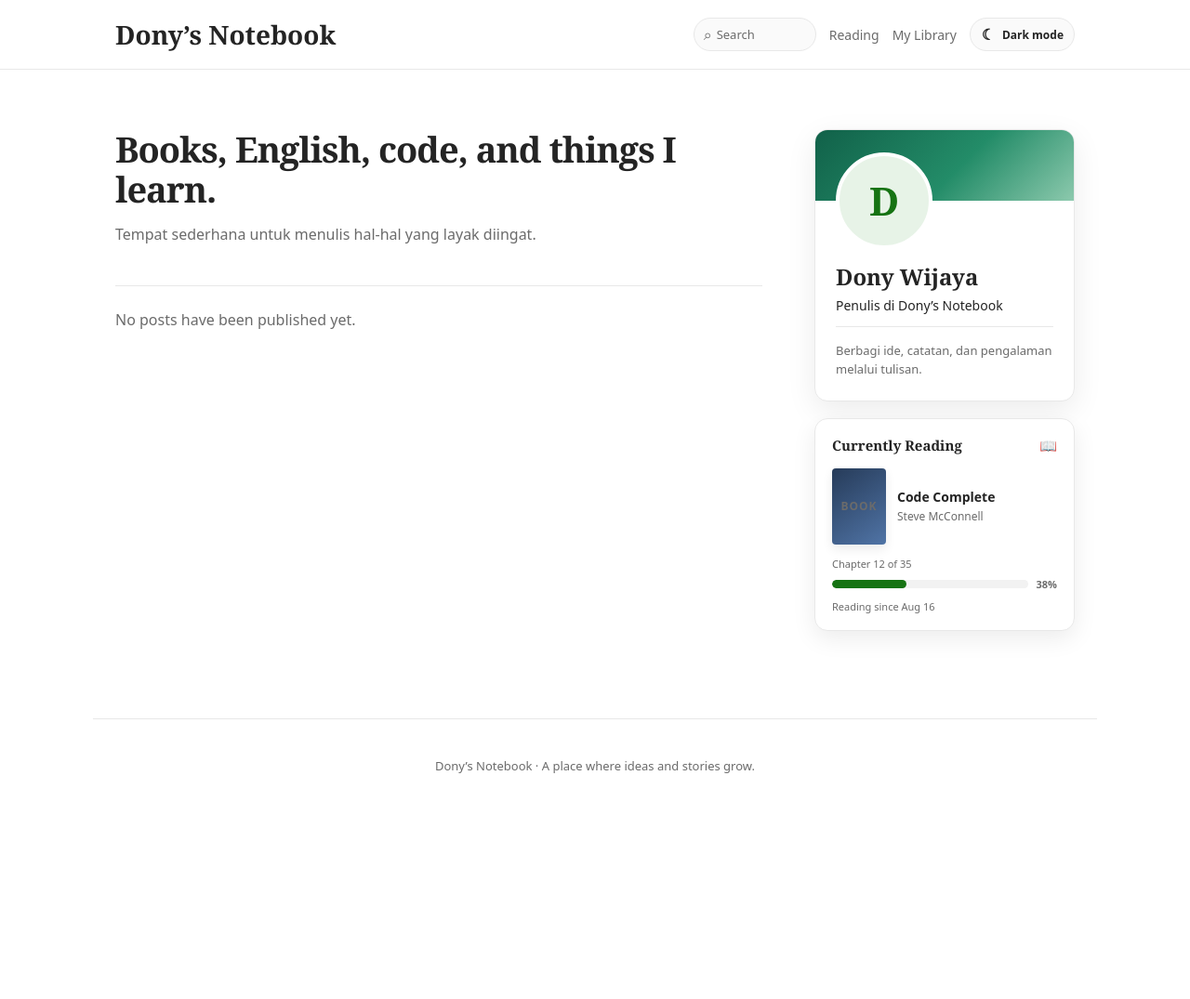
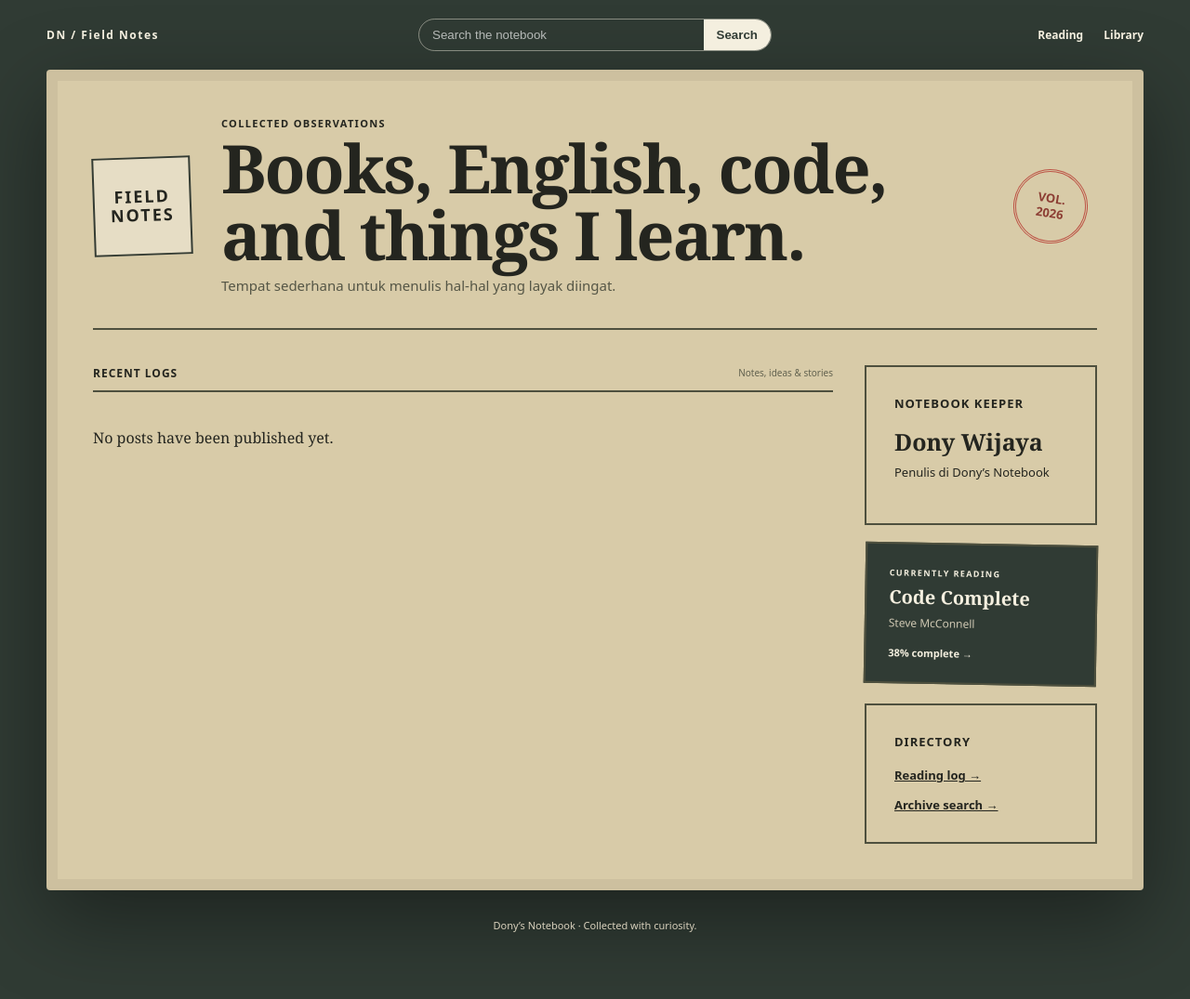
Before and after one commit to donizero8/blog, a Django app: page / in a window 1280 px wide. Shown: the whole page at 93% size. Before the commit the page ends 832 px from the top, so only its background shows below. Run offline with Django 5.2, Linux system fonts and the light colour scheme; data comes from the database, SQL or seed files in the repository; data that the repository does not hold is empty; some libraries are stand-ins or nearby versions.

Commit message:
Add Field Notes frontend design

```diff
--- /dev/null
+++ b/blog/static/blog/notebook-prototypes.css
@@ -0,0 +1,127 @@
+:root { --ink:#24251f; --paper:#f6f0df; --red:#bd5547; --blue:#315f75; --green:#365b46; --line:rgb(58 61 49 / 16%); }
+* { box-sizing:border-box; }
+body { min-height:100vh; margin:0; color:var(--ink); background:#d9d2c2; font-family:Georgia,serif; }
+a { color:inherit; }
+.prototype-back { position:fixed; z-index:20; top:18px; left:20px; padding:8px 12px; border:1px solid rgb(0 0 0 / 16%); border-radius:999px; background:rgb(255 255 255 / 76%); font:600 12px system-ui,sans-serif; text-decoration:none; backdrop-filter:blur(10px); }
+.prototype-switcher { position:fixed; z-index:20; top:18px; right:20px; display:flex; gap:6px; padding:5px; border:1px solid rgb(0 0 0 / 14%); border-radius:999px; background:rgb(255 255 255 / 76%); backdrop-filter:blur(10px); }
+.prototype-switcher a { display:grid; width:30px; height:30px; place-items:center; border-radius:50%; font:700 11px system-ui,sans-serif; text-decoration:none; }
+.prototype-switcher a[aria-current="page"] { background:var(--ink); color:#fff; }
+.kicker,.entry-meta { margin:0; font:700 11px/1.4 system-ui,sans-serif; letter-spacing:1.3px; text-transform:uppercase; }
+
+/* 01 — classic ruled notebook */
+.notebook-classic { padding:72px 22px; background:#d3c9b4; }
+.classic-sheet { position:relative; width:min(920px,100%); min-height:1100px; margin:auto; padding:82px 82px 90px 132px; border-radius:3px 12px 12px 3px; background:repeating-linear-gradient(to bottom,transparent 0,transparent 31px,#c7d3d5 32px),linear-gradient(90deg,transparent 0,transparent 91px,#df8b83 92px,#df8b83 94px,transparent 95px),#fbf8ed; box-shadow:0 28px 70px rgb(42 34 20 / 24%); }
+.classic-sheet::before { position:absolute; inset:0 auto 0 30px; width:20px; background:radial-gradient(circle,#d3c9b4 0 5px,transparent 6px) center 8px/20px 32px repeat-y; content:""; }
+.classic-header { position:relative; min-height:320px; border-bottom:2px solid var(--ink); }
+.classic-header h1 { margin:28px 0 18px; font:italic 700 clamp(58px,9vw,98px)/.82 Georgia,serif; letter-spacing:-5px; }
+.classic-intro { width:min(460px,100%); font-size:18px; line-height:1.7; }
+.hand-note { position:absolute; top:5px; right:0; color:var(--red); font:italic 18px "Comic Sans MS",cursive; transform:rotate(3deg); }
+.classic-date { position:absolute; right:0; bottom:22px; padding:7px 0; border-block:1px solid var(--ink); font:700 11px system-ui,sans-serif; letter-spacing:1px; text-transform:uppercase; }
+.classic-entries article { display:grid; grid-template-columns:56px 1fr; gap:22px; padding:30px 0 25px; border-bottom:1px dashed rgb(36 37 31 / 35%); }
+.entry-number { color:var(--red); font:italic 700 25px Georgia,serif; }
+.classic-entries h2 { margin:4px 0 7px; font-size:28px; line-height:1.15; }
+.classic-entries h2 a { text-decoration-thickness:1px; text-underline-offset:4px; }
+.classic-entries p:last-child { margin:0; max-width:600px; font-size:16px; line-height:1.55; }
+
+/* 02 — structured study journal */
+.notebook-study { padding:76px 24px; background:#e9e5db; font-family:system-ui,sans-serif; }
+.study-desk { width:min(1040px,100%); margin:auto; border:1px solid #bcb8ab; background:#f8f5ec; box-shadow:12px 12px 0 #aeb8ac,0 28px 70px rgb(35 37 31 / 18%); }
+.study-header { display:flex; align-items:end; justify-content:space-between; padding:56px 60px 38px; border-bottom:3px solid var(--ink); }
+.study-header h1 { margin:8px 0 0; font:700 clamp(48px,8vw,82px)/.92 Georgia,serif; letter-spacing:-3px; }
+.study-mark { display:grid; width:98px; height:98px; place-items:center; border:2px solid var(--ink); border-radius:50%; text-align:center; font:800 25px/1 system-ui,sans-serif; transform:rotate(5deg); }
+.study-mark small { font-size:8px; letter-spacing:1px; }
+.study-grid { display:grid; grid-template-columns:1.35fr .9fr; }
+.study-notes,.study-books { padding:42px 48px 56px; }
+.study-books { border-left:1px solid #bcb8ab; background:repeating-linear-gradient(0deg,transparent 0,transparent 27px,rgb(49 95 117 / 10%) 28px); }
+.section-heading { display:flex; align-items:center; gap:12px; margin-bottom:26px; }
+.section-heading span { display:grid; width:30px; height:30px; place-items:center; background:var(--blue); color:white; font:700 11px system-ui,sans-serif; }
+.section-heading h2 { margin:0; font:700 22px Georgia,serif; }
+.study-entry { display:grid; grid-template-columns:58px 1fr; padding:20px 0; border-top:1px solid #c9c4b7; }
+.study-entry > p { color:var(--red); font-size:10px; font-weight:800; letter-spacing:1px; }
+.study-entry h3 { margin:0 0 8px; font:700 22px/1.2 Georgia,serif; }
+.study-entry h3 a { text-decoration:none; }
+.study-entry > span { grid-column:2; color:#66675e; font:14px/1.5 system-ui,sans-serif; }
+.study-book { display:grid; grid-template-columns:34px 1fr auto; gap:12px; align-items:center; padding:16px 0; border-top:1px solid #c9c4b7; text-decoration:none; }
+.study-book span strong,.study-book span small { display:block; }
+.study-book span strong { font:700 15px/1.2 Georgia,serif; }
+.study-book span small { margin-top:4px; color:#6c6c65; font-size:11px; }
+.book-index { color:var(--blue); font-size:11px; font-weight:800; }
+.study-book b { color:var(--green); font-size:12px; }
+.study-books blockquote { margin:40px 0 0; padding:18px 0 0 20px; border-left:3px solid var(--red); font:italic 19px/1.45 Georgia,serif; }
+
+/* 03 — field notes board */
+.notebook-field-notes { padding:76px 24px; background:#303b34; }
+.field-book { width:min(1080px,100%); margin:auto; padding:50px; border-radius:4px; background:#d8cba8; box-shadow:0 30px 90px rgb(0 0 0 / 40%),inset 0 0 0 12px rgb(74 70 50 / 8%); }
+.field-header { display:grid; grid-template-columns:110px 1fr 90px; gap:28px; align-items:center; padding-bottom:34px; border-bottom:2px solid #4e503e; }
+.field-badge { display:grid; width:106px; height:106px; place-items:center; border:2px solid #343b32; background:#e6ddc5; text-align:center; font:900 18px/1.1 system-ui,sans-serif; letter-spacing:2px; transform:rotate(-2deg); }
+.field-header h1 { margin:4px 0 8px; font:700 clamp(42px,7vw,72px)/1 Georgia,serif; letter-spacing:-2px; }
+.field-header > div:nth-child(2) > p:last-child { margin:0; color:#555646; font:15px/1.5 system-ui,sans-serif; }
+.field-stamp { display:grid; width:80px; height:80px; place-items:center; border:3px double var(--red); border-radius:50%; color:#8c3e34; text-align:center; font:800 13px/1.2 system-ui,sans-serif; transform:rotate(9deg); }
+.field-board { display:grid; grid-template-columns:repeat(2,minmax(0,1fr)); gap:28px; padding-top:38px; }
+.field-card,.field-index { position:relative; padding:30px; background:#f4efdF; box-shadow:4px 6px 0 rgb(74 70 50 / 15%); }
+.field-card:nth-child(3n+2) { transform:rotate(1deg); }
+.field-card:nth-child(3n) { transform:rotate(-.7deg); }
+.field-card h2 { margin:8px 0 12px; font:700 27px/1.13 Georgia,serif; }
+.field-card h2 a { text-decoration:none; }
+.field-card > p:not(.entry-meta) { margin:0; color:#55564e; font:15px/1.55 system-ui,sans-serif; }
+.tape { position:absolute; top:-10px; left:50%; width:76px; height:22px; background:rgb(206 193 145 / 65%); transform:translateX(-50%) rotate(-2deg); }
+.field-tags { display:flex; flex-wrap:wrap; gap:8px; margin-top:18px; color:var(--blue); font:700 10px system-ui,sans-serif; }
+.field-index { align-self:start; border:2px solid #4e503e; background:transparent; box-shadow:none; font:13px/1.5 system-ui,sans-serif; }
+.field-index strong { text-transform:uppercase; letter-spacing:1px; }
+.field-index a { font-weight:800; }
+
+/* Selected design — production homepage */
+.visually-hidden { position:absolute; width:1px; height:1px; overflow:hidden; clip:rect(0,0,0,0); white-space:nowrap; }
+.field-notes-home { padding:0 24px 72px; }
+.field-home-nav { display:grid; grid-template-columns:1fr minmax(240px,380px) 1fr; align-items:center; gap:24px; width:min(1180px,100%); margin:0 auto; padding:20px 0; color:#f4efdf; font:700 12px system-ui,sans-serif; }
+.field-home-nav a { color:inherit; text-decoration:none; }
+.field-home-brand { letter-spacing:1.5px; }
+.field-home-links { display:flex; justify-content:flex-end; gap:22px; }
+.field-home-search { display:flex; overflow:hidden; border:1px solid rgb(244 239 223 / 45%); border-radius:999px; }
+.field-home-search input { min-width:0; flex:1; padding:9px 14px; border:0; outline:0; background:transparent; color:#fff; }
+.field-home-search input::placeholder { color:rgb(255 255 255 / 65%); }
+.field-home-search button { padding:8px 14px; border:0; background:#f4efdf; color:#303b34; cursor:pointer; font-weight:800; }
+.field-home-book { width:min(1180px,100%); }
+.field-home-layout { display:grid; grid-template-columns:minmax(0,1fr) 250px; gap:34px; padding-top:38px; }
+.field-home-layout .field-board { padding-top:0; }
+.field-section-label { display:flex; align-items:center; justify-content:space-between; margin-bottom:22px; padding-bottom:10px; border-bottom:2px solid #4e503e; font:800 12px system-ui,sans-serif; letter-spacing:1px; }
+.field-section-label small { color:#62624f; font-weight:500; letter-spacing:0; }
+.field-home-aside { display:grid; align-content:start; gap:20px; }
+.field-home-aside .field-index { width:100%; }
+.field-home-aside h2 { margin:14px 0 7px; font:700 25px Georgia,serif; }
+.field-home-aside p { margin:0 0 14px; }
+.field-home-aside small { color:#62624f; }
+.field-reading { display:grid; gap:8px; padding:24px; border:2px solid #4e503e; background:#303b34; color:#f4efdf; text-decoration:none; transform:rotate(1deg); }
+.field-reading span { font:800 9px system-ui,sans-serif; letter-spacing:1.4px; }
+.field-reading strong { font:700 20px/1.15 Georgia,serif; }
+.field-reading small { color:#cfc8b3; font:12px system-ui,sans-serif; }
+.field-reading b { margin-top:8px; font:800 11px system-ui,sans-serif; }
+.field-directory { display:grid; gap:12px; }
+.field-directory strong { margin-bottom:5px; }
+.load-more-wrap { display:grid; justify-items:center; gap:8px; padding:34px 0 8px; }
+.load-more { padding:11px 18px; border:2px solid #4e503e; background:transparent; color:#343b32; font:800 12px system-ui,sans-serif; letter-spacing:.5px; text-decoration:none; text-transform:uppercase; }
+.load-more:hover { background:#343b32; color:#f4efdf; }
+.load-more-status { min-height:18px; margin:0; font:11px system-ui,sans-serif; }
+.field-home-footer { padding:30px 10px 0; color:#d8d0bc; font:11px system-ui,sans-serif; text-align:center; }
+
+@media (max-width:760px) {
+  .prototype-back { position:absolute; }
+  .classic-sheet { padding:80px 28px 70px 62px; background:repeating-linear-gradient(to bottom,transparent 0,transparent 31px,#c7d3d5 32px),linear-gradient(90deg,transparent 0,transparent 42px,#df8b83 43px,#df8b83 45px,transparent 46px),#fbf8ed; }
+  .classic-sheet::before { left:8px; }
+  .classic-header { min-height:360px; }
+  .classic-date { position:static; display:inline-block; margin-top:16px; }
+  .study-header { padding:48px 28px 30px; }
+  .study-mark { width:70px; height:70px; }
+  .study-grid { grid-template-columns:1fr; }
+  .study-notes,.study-books { padding:34px 28px; }
+  .study-books { border-top:1px solid #bcb8ab; border-left:0; }
+  .field-book { padding:28px 22px; }
+  .field-header { grid-template-columns:74px 1fr; }
+  .field-badge { width:72px; height:72px; font-size:12px; }
+  .field-stamp { display:none; }
+  .field-board { grid-template-columns:1fr; }
+  .field-home-nav { grid-template-columns:1fr auto; }
+  .field-home-search { grid-column:1/-1; grid-row:2; }
+  .field-home-layout { grid-template-columns:1fr; }
+  .field-home-aside { grid-template-columns:1fr; }
+}
--- a/blog/urls.py
+++ b/blog/urls.py
@@ -5,6 +5,7 @@ from . import views
 app_name = "blog"
 urlpatterns = [
     path("", views.post_list, name="list"),
+    path("prototypes/notebook/<slug:variant>/", views.notebook_prototype, name="notebook_prototype"),
     path("search/", views.search, name="search"),
     path("reading/", views.reading_timeline, name="reading_timeline"),
     path("library/", views.library, name="library"),
--- a/blog/views.py
+++ b/blog/views.py
@@ -1,14 +1,57 @@
 from django.contrib import messages
 from django.core.paginator import Paginator
 from django.db.models import Prefetch, Q
+from django.http import Http404
 from django.shortcuts import get_object_or_404, redirect, render
 from .forms import CommentForm
 from .models import Book, Comment, Post
 
+
+NOTEBOOK_PROTOTYPES = {
+    "classic": {
+        "number": "01",
+        "name": "Classic Notebook",
+        "description": "A quiet ruled-paper journal with handwritten details.",
+    },
+    "study": {
+        "number": "02",
+        "name": "Study Journal",
+        "description": "A structured study desk for articles, books, and progress.",
+    },
+    "field-notes": {
+        "number": "03",
+        "name": "Field Notes",
+        "description": "A compact explorer’s log with cards, stamps, and annotations.",
+    },
+}
+
+
+def notebook_prototype(request, variant):
+    prototype = NOTEBOOK_PROTOTYPES.get(variant)
+    if prototype is None:
+        raise Http404("Prototype tidak ditemukan.")
+    posts = (
+        Post.objects.filter(status=Post.Status.PUBLISHED)
+        .select_related("author")
+        .prefetch_related("tags")[:6]
+    )
+    books = Book.objects.all()[:4]
+    return render(
+        request,
+        "blog/notebook_prototype.html",
+        {
+            "prototype": prototype,
+            "prototype_key": variant,
+            "prototype_choices": NOTEBOOK_PROTOTYPES,
+            "posts": posts,
+            "books": books,
+        },
+    )
+
 def post_list(request):
     posts = Post.objects.filter(status=Post.Status.PUBLISHED).select_related("author").prefetch_related("tags")
     page = Paginator(posts, 5).get_page(request.GET.get("page"))
-    context = {"posts": page.object_list, "page": page}
+    context = {"posts": page.object_list, "page": page, "field_notes_home": True}
     if request.headers.get("X-Requested-With") == "XMLHttpRequest":
         response = render(request, "blog/_post_cards.html", context)
         response["X-Next-Page"] = page.next_page_number() if page.has_next() else ""
--- a/templates/blog/_post_cards.html
+++ b/templates/blog/_post_cards.html
@@ -1,9 +1,19 @@
 {% load i18n %}
 {% for post in posts %}
+{% if field_notes_home %}
+<article class="field-card field-card-{{ forloop.counter }}">
+  <span class="tape" aria-hidden="true"></span>
+  <p class="entry-meta">LOG {{ forloop.counter|stringformat:"02d" }} · {% language "en" %}{{ post.published_at|date:"M j" }}{% endlanguage %}</p>
+  <h2><a href="{{ post.get_absolute_url }}">{{ post.title }}</a></h2>
+  <p>{{ post.excerpt|truncatewords:22 }}</p>
+  {% if post.tags.all %}<div class="field-tags">{% for tag in post.tags.all %}<span>#{{ tag.name }}</span>{% endfor %}</div>{% endif %}
+</article>
+{% else %}
 <article class="post-card">
   <a href="{{ post.get_absolute_url }}"><h2>{{ post.title }}</h2></a>
   {% if post.excerpt %}<p>{{ post.excerpt }}</p>{% endif %}
   {% if post.tags.all %}<div class="tag-list">{% for tag in post.tags.all %}<span>{{ tag.name }}</span>{% endfor %}</div>{% endif %}
   <div class="meta">{{ post.author.get_full_name|default:post.author.username }} · {% language "en" %}{{ post.published_at|date:"F j, Y" }}{% endlanguage %}</div>
 </article>
+{% endif %}
 {% empty %}<p class="empty">No posts have been published yet.</p>{% endfor %}
--- a/templates/blog/post_list.html
+++ b/templates/blog/post_list.html
@@ -1,13 +1,63 @@
-{% extends "base.html" %}
 {% load static %}
-{% block content %}
-<section class="hero"><h1>{{ site_profile.hero_title }}</h1><p>{{ site_profile.hero_description }}</p></section>
-<div id="post-list" data-post-list>{% include "blog/_post_cards.html" %}</div>
-{% if page.has_next %}
-  <div class="load-more-wrap">
-    <a class="load-more" href="?page={{ page.next_page_number }}" data-load-more data-next-page="{{ page.next_page_number }}">Load more</a>
-    <p class="load-more-status" data-load-status role="status" aria-live="polite"></p>
-  </div>
-{% endif %}
-{% endblock %}
-{% block extra_js %}<script src="{% static 'blog/load-more.js' %}" defer></script>{% endblock %}
+<!doctype html>
+<html lang="en">
+<head>
+  <meta charset="utf-8">
+  <meta name="viewport" content="width=device-width,initial-scale=1">
+  <title>Dony’s Notebook</title>
+  <link rel="stylesheet" href="{% static 'blog/notebook-prototypes.css' %}">
+</head>
+<body class="notebook-field-notes field-notes-home">
+  <nav class="field-home-nav" aria-label="Main navigation">
+    <a class="field-home-brand" href="{% url 'blog:list' %}">DN / Field Notes</a>
+    <form class="field-home-search" action="{% url 'blog:search' %}" method="get" role="search">
+      <label class="visually-hidden" for="field-search">Search articles and books</label>
+      <input id="field-search" name="q" type="search" placeholder="Search the notebook" maxlength="100">
+      <button type="submit">Search</button>
+    </form>
+    <div class="field-home-links">
+      <a href="{% url 'blog:reading_timeline' %}">Reading</a>
+      <a href="{% url 'blog:library' %}">Library</a>
+    </div>
+  </nav>
+  <main class="field-book field-home-book">
+    <header class="field-header">
+      <div class="field-badge">FIELD<br>NOTES</div>
+      <div><p class="kicker">Collected observations</p><h1>{{ site_profile.hero_title }}</h1><p>{{ site_profile.hero_description }}</p></div>
+      <span class="field-stamp">VOL.<br>{% now "Y" %}</span>
+    </header>
+    <section class="field-home-layout">
+      <div>
+        <div class="field-section-label"><span>RECENT LOGS</span><small>Notes, ideas &amp; stories</small></div>
+        <div class="field-board" id="post-list" data-post-list>{% include "blog/_post_cards.html" %}</div>
+        {% if page.has_next %}
+          <div class="load-more-wrap">
+            <a class="load-more" href="?page={{ page.next_page_number }}" data-load-more data-next-page="{{ page.next_page_number }}">Load more notes</a>
+            <p class="load-more-status" data-load-status role="status" aria-live="polite"></p>
+          </div>
+        {% endif %}
+      </div>
+      <aside class="field-home-aside">
+        <div class="field-index">
+          <strong>Notebook keeper</strong><h2>{{ site_profile.name }}</h2>
+          {% if site_profile.headline %}<p>{{ site_profile.headline }}</p>{% endif %}
+          {% if site_profile.location %}<small>⌖ {{ site_profile.location }}</small>{% endif %}
+        </div>
+        {% if currently_reading_book %}
+          <a class="field-reading" href="{{ currently_reading_book.get_absolute_url }}">
+            <span>CURRENTLY READING</span><strong>{{ currently_reading_book.title }}</strong>
+            <small>{{ currently_reading_book.author }}</small><b>{{ currently_reading_book.progress }}% complete →</b>
+          </a>
+        {% endif %}
+        <div class="field-index field-directory">
+          <strong>Directory</strong>
+          <a href="{% url 'blog:library' %}">Reading log →</a>
+          <a href="{% url 'blog:search' %}">Archive search →</a>
+        </div>
+      </aside>
+    </section>
+  </main>
+  <footer class="field-home-footer">Dony’s Notebook · Collected with curiosity.</footer>
+  <script src="{% static 'blog/load-more.js' %}" defer></script>
+</body>
+</html>
```
Also changed, not shown: blog/tests.py (+14 -0 lines), templates/blog/notebook_prototype.html (added, +97 -0 lines).
